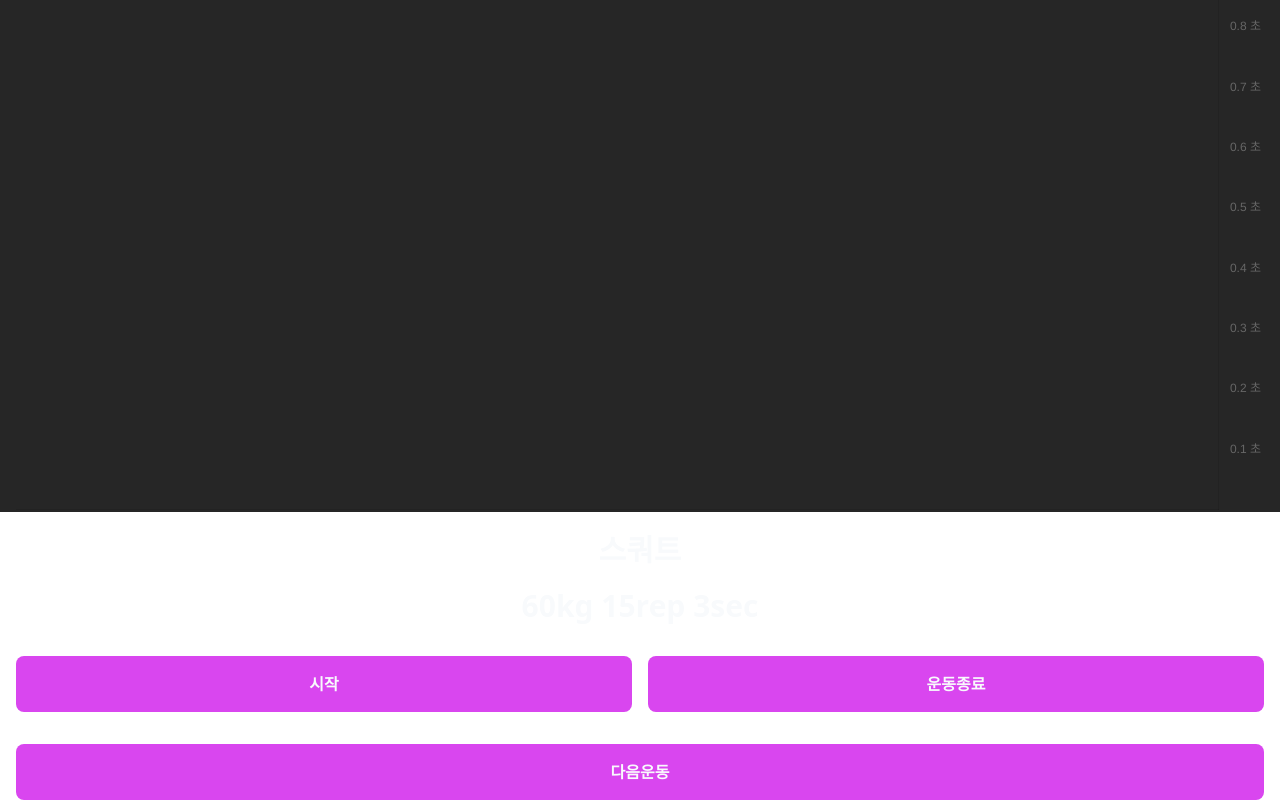
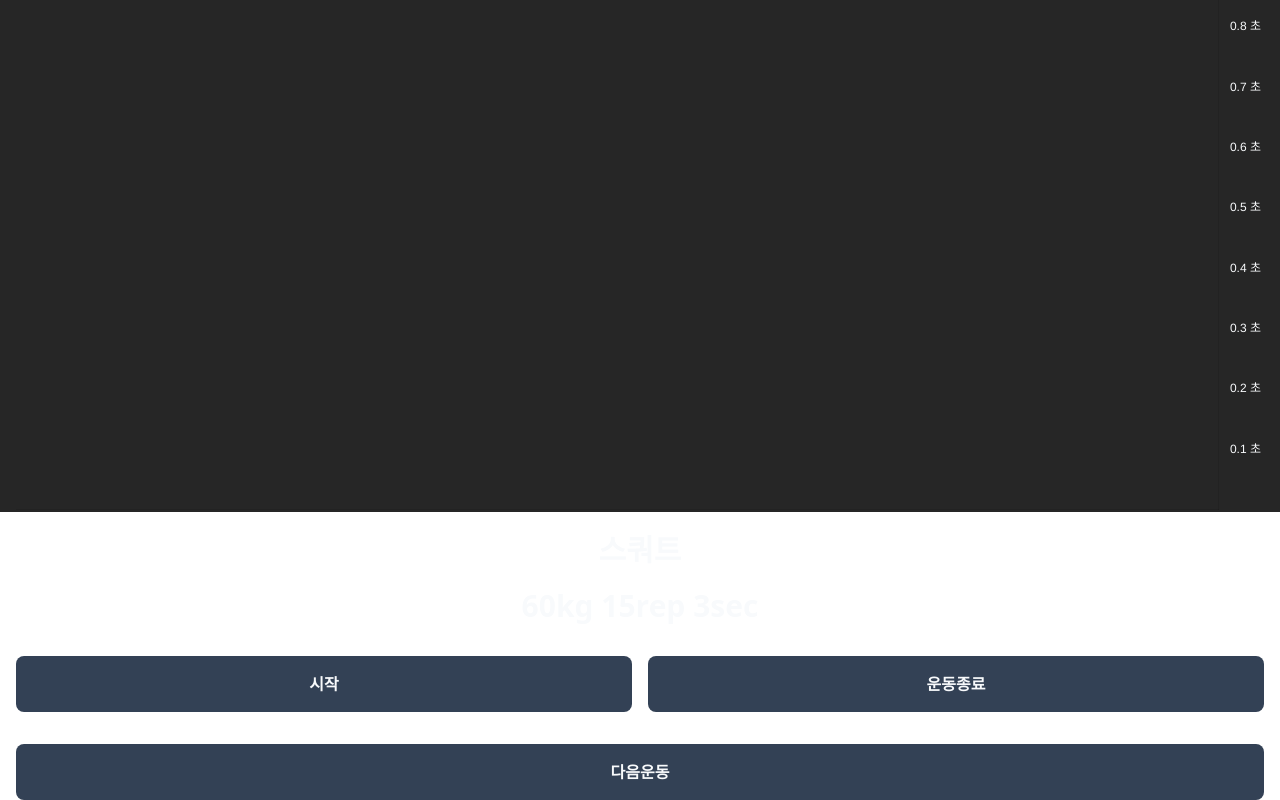
Before and after one commit to woajun/fitness-manager-vue, a Vue app in the folder frontend/: page / in a window 1280 px wide. Shown: the part 288-1088 px from the top of the page. Built offline with nearby package versions, Linux system fonts and the light colour scheme.

Commit message:
fix style

```diff
--- a/frontend/src/components/JChart.vue
+++ b/frontend/src/components/JChart.vue
@@ -63,7 +63,7 @@ onMounted(() => {
       labels: [],
       datasets: [{
         data: toData(props.data),
-        borderWidth: 1,
+        borderColor: 'rgb(75, 192, 192)',
       }],
     },
     options: {
@@ -85,8 +85,13 @@ onMounted(() => {
               }
               return `${Math.floor(second)} 초`;
             },
+            color: 'rgb(248 250 252)',
           },
-          weight: 0,
+        },
+        x: {
+          ticks: {
+            color: 'rgb(248 250 252)',
+          },
         },
       },
       animation: {
@@ -98,7 +103,7 @@ onMounted(() => {
 
 watch(props, (aProps) => {
   lineChart.data.labels = toLabel(aProps.data.length);
-  lineChart.data.datasets[0] = { data: toData(aProps.data) };
+  lineChart.data.datasets[0] = { data: toData(aProps.data), borderColor: 'rgb(75, 192, 192)' };
   lineChart.options.scales.y.ticks.stepSize = getMax(aProps.data);
   lineChart.update();
 });
--- a/frontend/src/pages/working/InWork.vue
+++ b/frontend/src/pages/working/InWork.vue
@@ -57,7 +57,7 @@ function reset() {
 }
 </script>
 <template>
-  <div class="h-screen px-4 py-4 background" :class="secondsToMs(restSeconds) - timer.getMs() < 0 ? 'active' : ''">
+  <div class="h-screen px-4 py-4 background" :class="secondsToMs(restSeconds) - timer.getMs() < 0 ? 'red-mode' : ''">
     <div class="text-center pt-3">
       <p class="text-4xl font-semibold">
         {{ secondsToMs(restSeconds) - timer.getMs() < 0 ? 'Let\'s work out!' : 'Take a breath!' }}
@@ -87,15 +87,15 @@ function reset() {
       <span class="font-semibold"> 3sec</span>
     </div>
     <div class="grid gap-4 grid-cols-2 pt-5 my-3">
-      <button class="font-semibold rounded-lg bg-fuchsia-500 h-14" @click="isRun ? record() : start()">
+      <button class="button font-semibold rounded-lg bg-slate-700 h-14" @click="isRun ? record() : start()">
         {{ isRun ? '기록' : '시작' }}
       </button>
-      <button class="font-semibold rounded-lg bg-fuchsia-500 h-14" @click="isRun ? stop() : reset()">
+      <button class="button font-semibold rounded-lg bg-slate-700 h-14" @click="isRun ? stop() : reset()">
         {{ isRun ? '정지' : '운동종료' }}
       </button>
     </div>
     <div class="grid pt-5">
-      <button class="font-semibold rounded-lg bg-fuchsia-500 h-14">
+      <button class="button font-semibold rounded-lg bg-slate-700 h-14">
         다음운동
       </button>
     </div>
@@ -114,11 +114,12 @@ function reset() {
   top: 0;
   right: 0;
   bottom: 0;
-  background-color: rgb(153 27 27);;
+  background-color: rgb(153, 27, 27);
   opacity: 0;
   transition: opacity 0.2s linear;
 }
-.active.background::before {
+.red-mode.background::before {
   opacity: 1;
 }
+
 </style>
```
